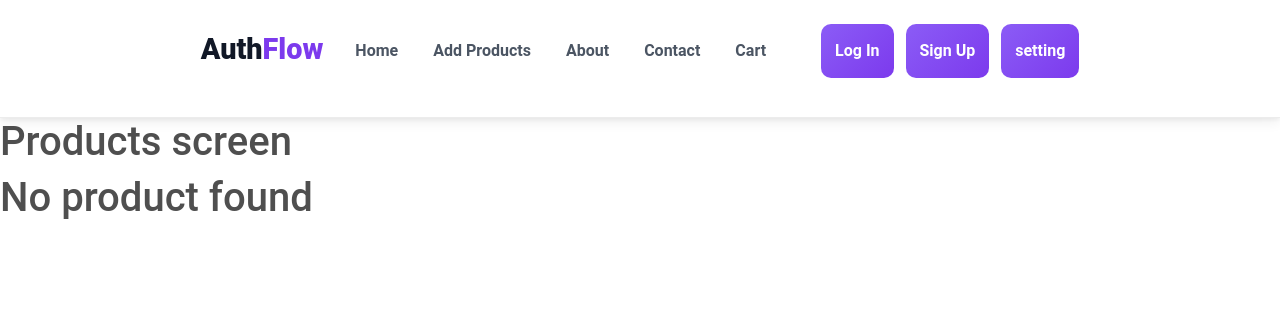
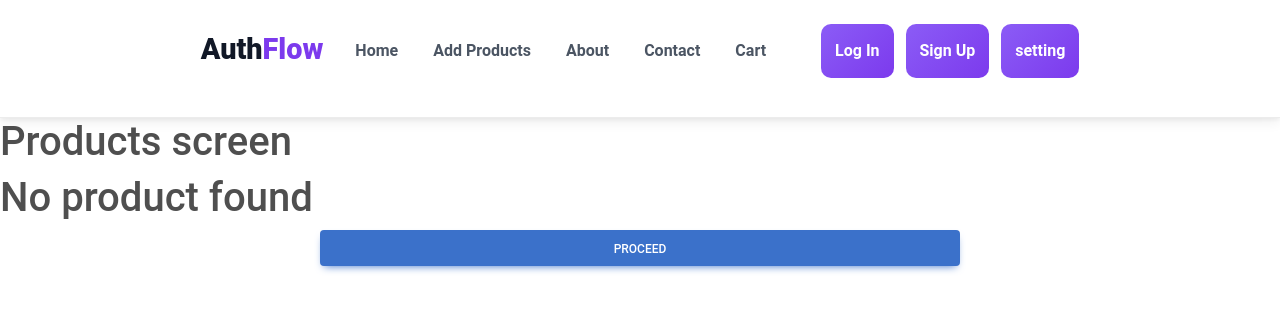
Before and after one commit to AzizullahCodes/ecom-shop, a React (Vite) app in the folder react-authentication/: page / in a window 1280 px wide. Shown: the top 310 px of the page. Built offline with nearby package versions, Linux system fonts and the light colour scheme; sample sign-in values are in the browser's storage.

Commit message:
proceed items accessing on cart page

```diff
--- a/react-authentication/src/pages/cart/cart.jsx
+++ b/react-authentication/src/pages/cart/cart.jsx
@@ -1,6 +1,21 @@
-import React from 'react'
+import React, { useEffect } from 'react';
+import { useState } from 'react';
 
 const YourCart = () => {
+
+
+  //useEffect
+  useEffect(()=>{
+    let getData = localStorage.getItem('YourOrders')
+    if(getData){
+      let jsonData = JSON.parse(getData);
+      console.log(jsonData)
+    }
+    else{
+      localStorage.setItem('YourOrders', JSON.stringify([]))
+    }
+
+  },[])
   return (
     <div>cart</div>
   )
--- a/react-authentication/src/pages/home/home.jsx
+++ b/react-authentication/src/pages/home/home.jsx
@@ -12,6 +12,7 @@ import {
   MDBCol
 } from 'mdb-react-ui-kit';
 import { use } from 'react';
+import { useNavigate } from 'react-router-dom';
 
 const Home = () => {
   const [fetchProducts, setFetchProducts] = useState([]);
@@ -19,6 +20,8 @@ const Home = () => {
   const [authUser,setAuthUser] = useState(null)
   //use state for orders handling
   const [bucket,setBucket] = useState([])
+  //useNavigat state
+  const naviagtion = useNavigate('');
   //funtion for addItemToShoppingCart
   const addItemToShoppingCart = (product)=>{
 
@@ -65,7 +68,13 @@ const Home = () => {
       }
     }
   }, []);
-  // console.log('auth user is...', authUser)
+
+  //procedd to add to cart function
+  const proceedToCart = ()=>{
+    // console.log(bucket)
+    localStorage.setItem('YourOrders',JSON.stringify(bucket))
+    // naviagtion('/cart')
+  }
   return (
     <div>
       <h1>Products screen</h1>
@@ -102,7 +111,13 @@ const Home = () => {
       ) : (
         <h1>No product found</h1>
       )}
+      {/* button for proceed */}
+       <div className="d-grid gap-2 col-6 mx-auto">
+      <MDBBtn onClick={proceedToCart}>Proceed</MDBBtn>
+
     </div>
+    </div>
+
   );
 };
 
```
